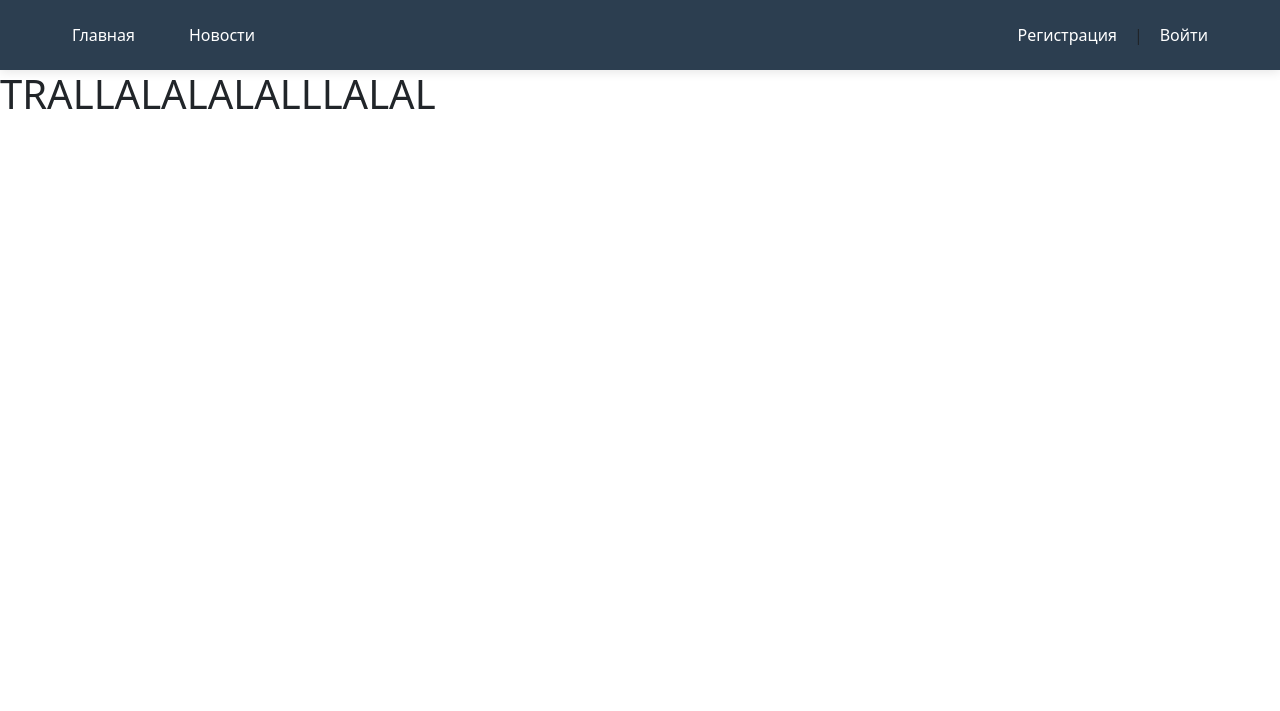
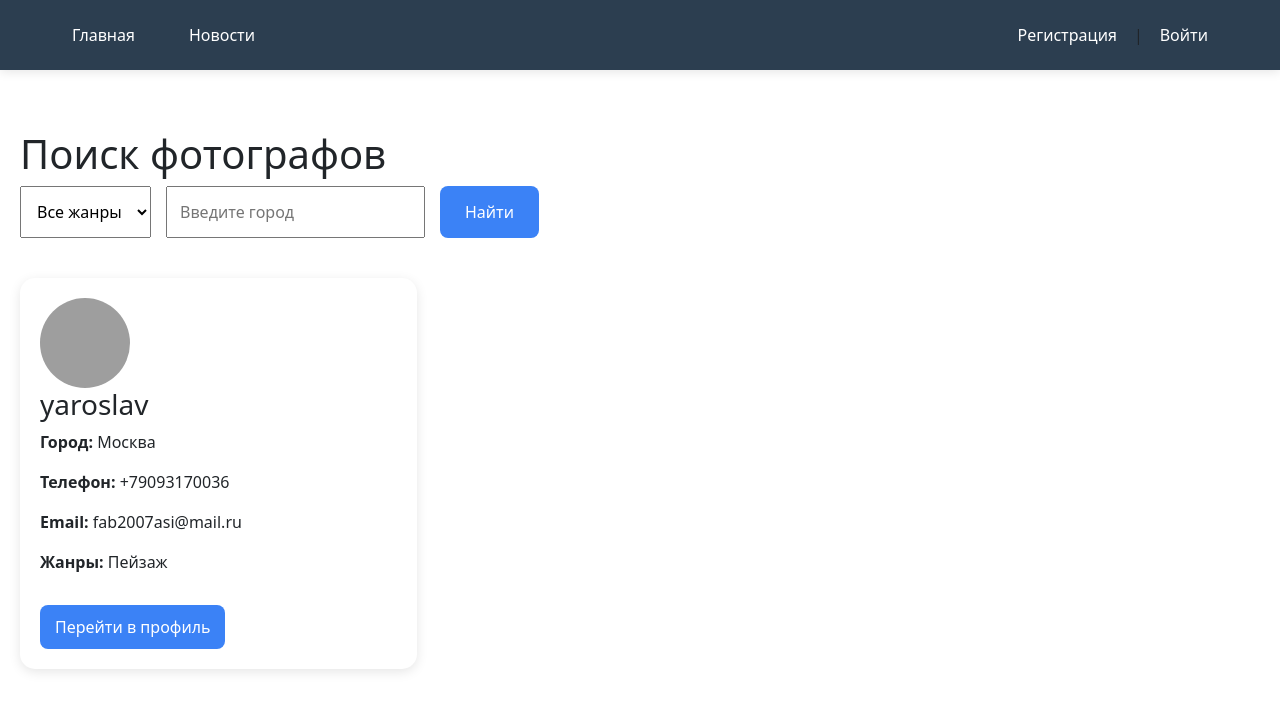
Before and after one commit to Fabasay007/proj, a Django app: page / in a window 1280 px wide. Shown: the top 711 px of the page. Run offline with Django 5.2, Linux system fonts and the light colour scheme; data comes from the database, SQL or seed files in the repository; grey boxes are pictures that could not be loaded.

Commit message:
Главная страница
Была написана страница, где пользователей смогут найти фотографа по городу и жанрам.

```diff
--- /dev/null
+++ b/web_app/photomoto/main/static/main/css/index.css
@@ -0,0 +1,56 @@
+.photographers-page {
+    max-width: 1400px;
+    margin: 40px auto;
+    padding: 20px;
+}
+
+.search-form {
+    display: flex;
+    gap: 15px;
+    margin-bottom: 40px;
+}
+
+.search-form select,
+.search-form input {
+    padding: 12px;
+    font-size: 16px;
+}
+
+.search-form button {
+    padding: 12px 25px;
+    border: none;
+    background: #3b82f6;
+    color: white;
+    cursor: pointer;
+    border-radius: 8px;
+}
+
+.users-grid {
+    display: grid;
+    grid-template-columns: repeat(auto-fill,minmax(350px,1fr));
+    gap: 25px;
+}
+
+.user-card {
+    background: white;
+    border-radius: 15px;
+    padding: 20px;
+    box-shadow: 0 3px 12px rgba(0,0,0,.1);
+}
+
+.user-avatar {
+    width: 90px;
+    height: 90px;
+    border-radius: 50%;
+    object-fit: cover;
+}
+
+.profile-btn {
+    display: inline-block;
+    margin-top: 15px;
+    padding: 10px 15px;
+    background: #3b82f6;
+    color: white;
+    text-decoration: none;
+    border-radius: 8px;
+}
--- a/web_app/photomoto/main/templates/main/index.html
+++ b/web_app/photomoto/main/templates/main/index.html
@@ -1,11 +1,107 @@
 {% extends 'main/layout.html' %}
+{% load static %}
+
+{% block extra_css %}
+<link rel="stylesheet" href="{% static 'main/css/index.css' %}">
+{% endblock %}
 
 {% block title %}
-shit man!!!! duuude
-{% endblock%}
-
-
+Поиск фотографов
+{% endblock %}
 
 {% block content %}
-<h1>TRALLALALALALLLALAL</h1>
+
+<div class="photographers-page">
+
+    <h1>Поиск фотографов</h1>
+
+    <form method="get" class="search-form">
+
+        <select name="genre">
+            <option value="">Все жанры</option>
+
+            <option value="portrait"
+                {% if selected_genre == 'portrait' %}selected{% endif %}>
+                Портрет
+            </option>
+
+            <option value="landscape"
+                {% if selected_genre == 'landscape' %}selected{% endif %}>
+                Пейзаж
+            </option>
+
+            <option value="interior"
+                {% if selected_genre == 'interior' %}selected{% endif %}>
+                Интерьер
+            </option>
+
+            <option value="reportage"
+                {% if selected_genre == 'reportage' %}selected{% endif %}>
+                Репортаж
+            </option>
+
+        </select>
+
+        <input
+            type="text"
+            name="city"
+            placeholder="Введите город"
+            value="{{ selected_city }}"
+        >
+
+        <button type="submit">
+            Найти
+        </button>
+
+    </form>
+
+    <div class="users-grid">
+
+        {% for user in users %}
+
+        <div class="user-card">
+
+            {% if user.avatar %}
+                <img src="{{ user.avatar.url }}" class="user-avatar">
+            {% else %}
+                <img src="{% static 'main/images/default_avatar.png' %}" class="user-avatar">
+            {% endif %}
+
+            <h3>{{ user.username }}</h3>
+
+            <p>
+                <strong>Город:</strong>
+                {{ user.resume_city }}
+            </p>
+
+            <p>
+                <strong>Телефон:</strong>
+                {{ user.phone_number }}
+            </p>
+
+            <p>
+                <strong>Email:</strong>
+                {{ user.email }}
+            </p>
+
+            <p>
+                <strong>Жанры:</strong>
+                 {{ user.genres_ru }}
+            </p>
+                <a href="{% url 'profile' user.id %}" class="profile-btn">
+                    Перейти в профиль
+                </a>
+
+        </div>
+
+        {% empty %}
+
+        <h2>Ничего не найдено</h2>
+
+        {% endfor %}
+
+    </div>
+
+</div>
+
 {% endblock %}
```
